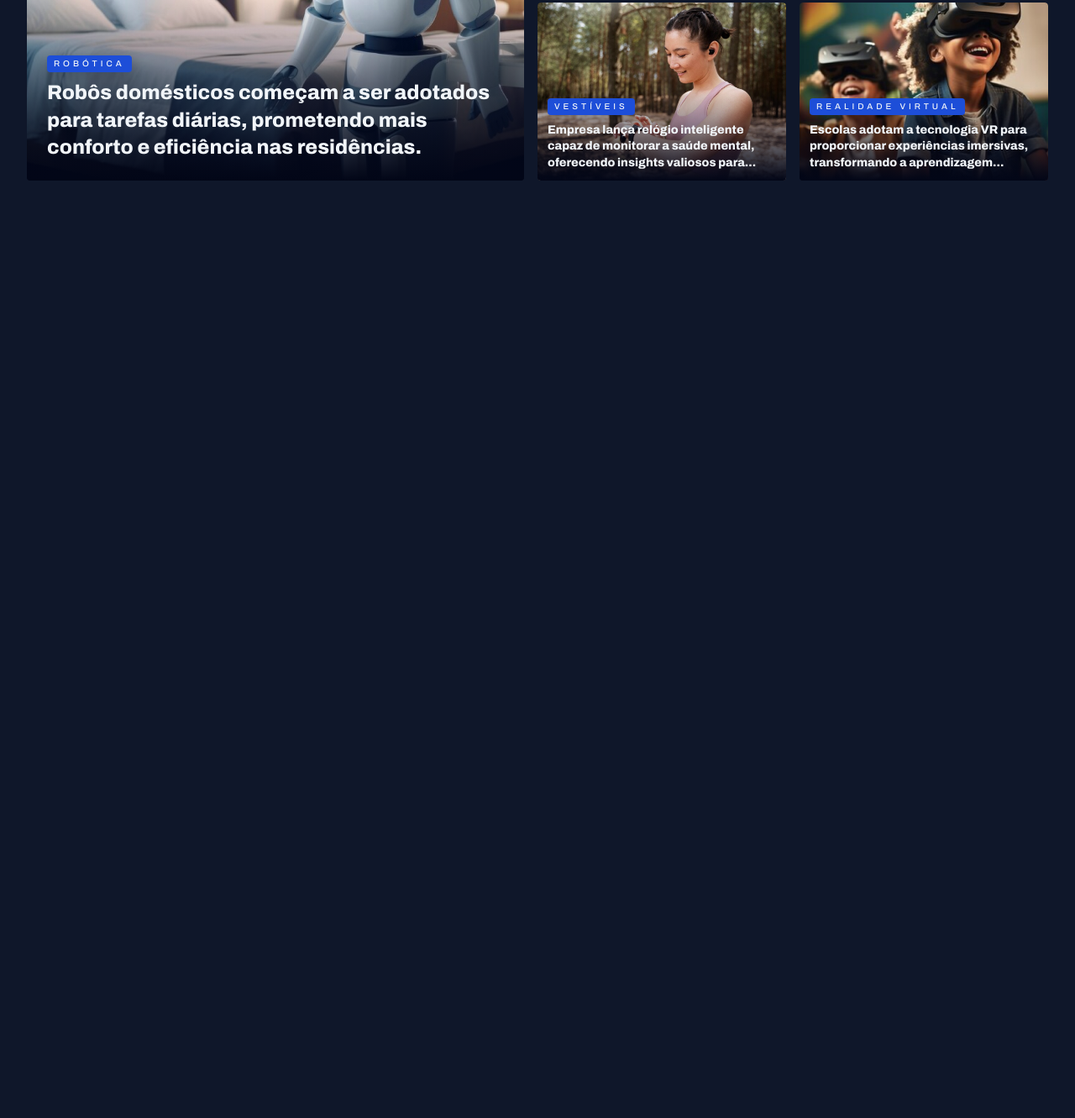
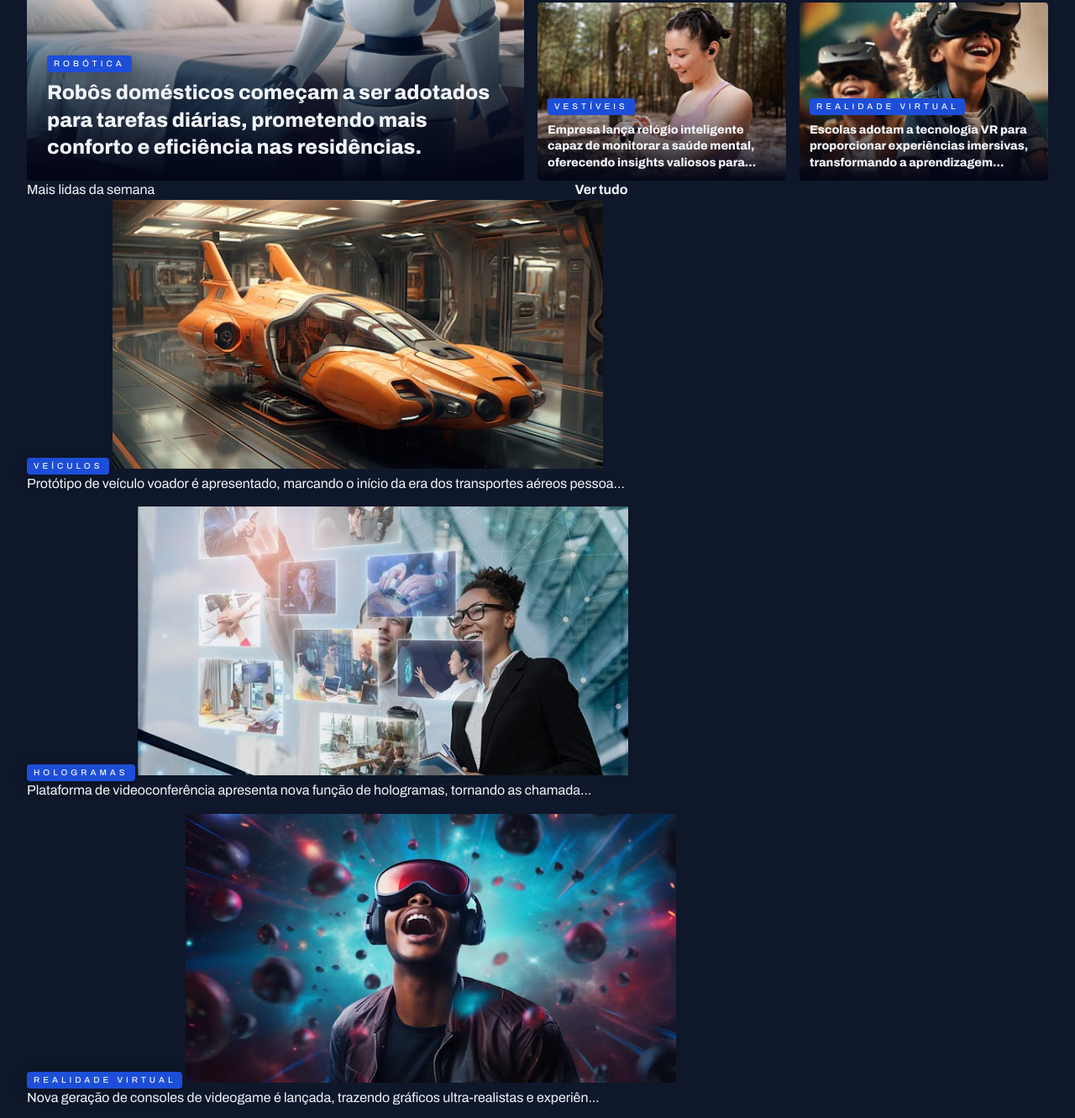
Before and after one commit to victor-749/projeto-portal-de-noticias, a plain HTML site: page index.html in a window 1280 px wide. Shown: the part 397-1728 px from the top of the page at 84% size. Before the commit the page ends 800 px from the top, so only its background shows below. Drawn offline with Linux system fonts and the light colour scheme.

Commit message:
estruturando seção mais lidos

```diff
--- a/index.html
+++ b/index.html
@@ -79,6 +79,41 @@
         </figure>
       </div>
     </section>
+
+    <section id="weekly">
+      <header class="grid grid-flow-col">
+        <h3>Mais lidas da semana</h3>
+        <a href="#" class="grid grid-flow-col">
+          <strong>Ver tudo</strong>
+          <span></span>
+        </a>
+      </header>
+
+      <div class="grid gap-16">
+        <figure>
+          <span class="content-tag">Veículos</span>
+          <img src="assets/images/Image 06.png" alt="...">
+          <p>Protótipo de veículo voador é apresentado, marcando o início da era dos transportes aéreos pessoa...</p>
+        </figure>
+        <figure>
+          <span class="content-tag">Hologramas</span>
+          <img src="assets/images/Image 07.png" alt="...">
+          <p>Plataforma de videoconferência apresenta nova função de hologramas, tornando as chamada...</p>
+        </figure>
+        <figure>
+          <span class="content-tag">Realidade Virtual</span>
+          <img src="assets/images/Image 08.png" alt="...">
+          <p>Nova geração de consoles de videogame é lançada, trazendo gráficos ultra-realistas e experiên...</p>
+        </figure>
+        <figure>
+          <span class="content-tag">Internet</span>
+          <img src="assets/images/Image 09.png" alt="...">
+          <p>Projeto busca oferecer internet de alta velocidade em áreas remotas através de satélites.</p>
+        </figure>
+      </div>
+
+    </section>
+
   </main>
 
 </body>
```
